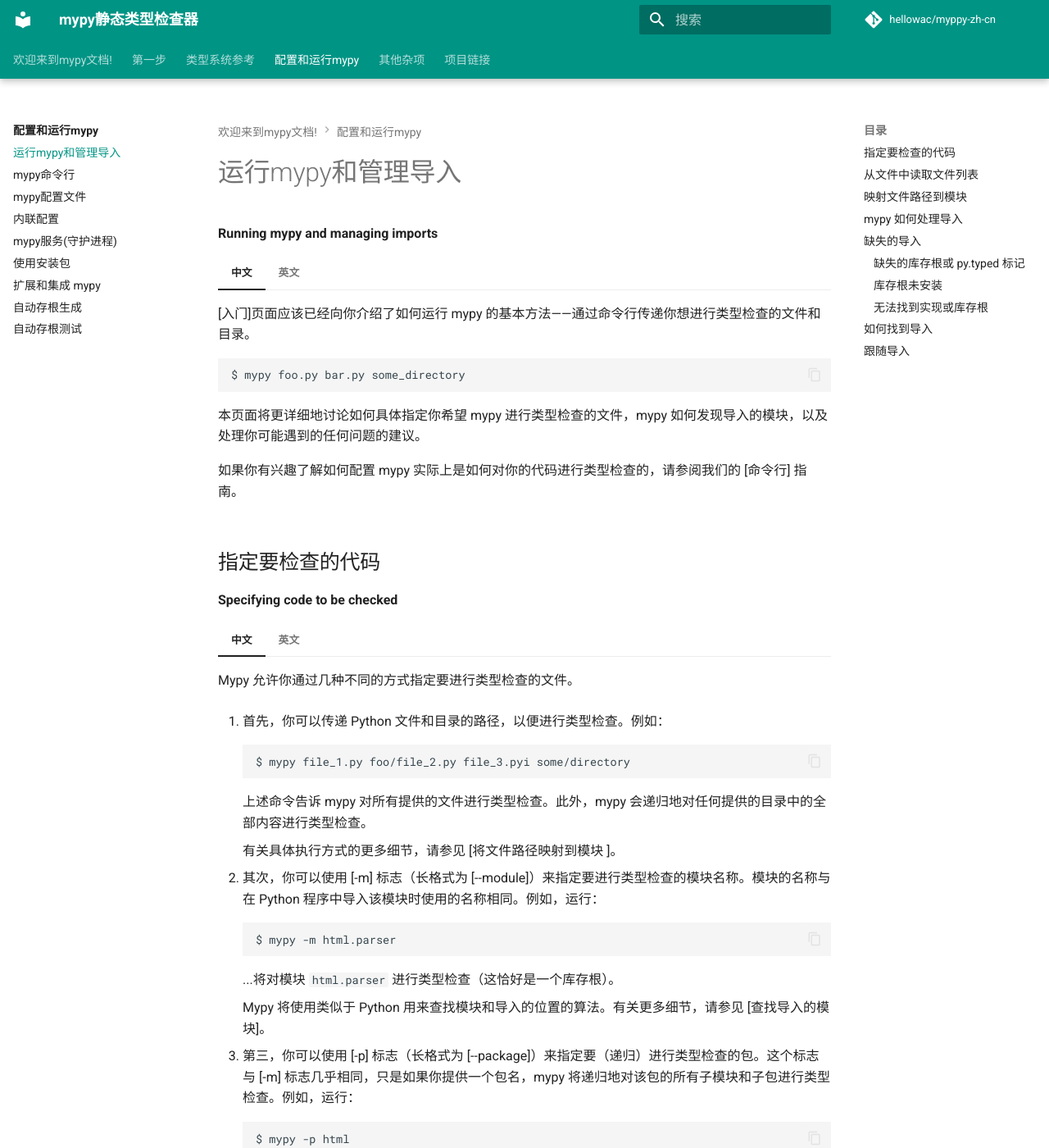
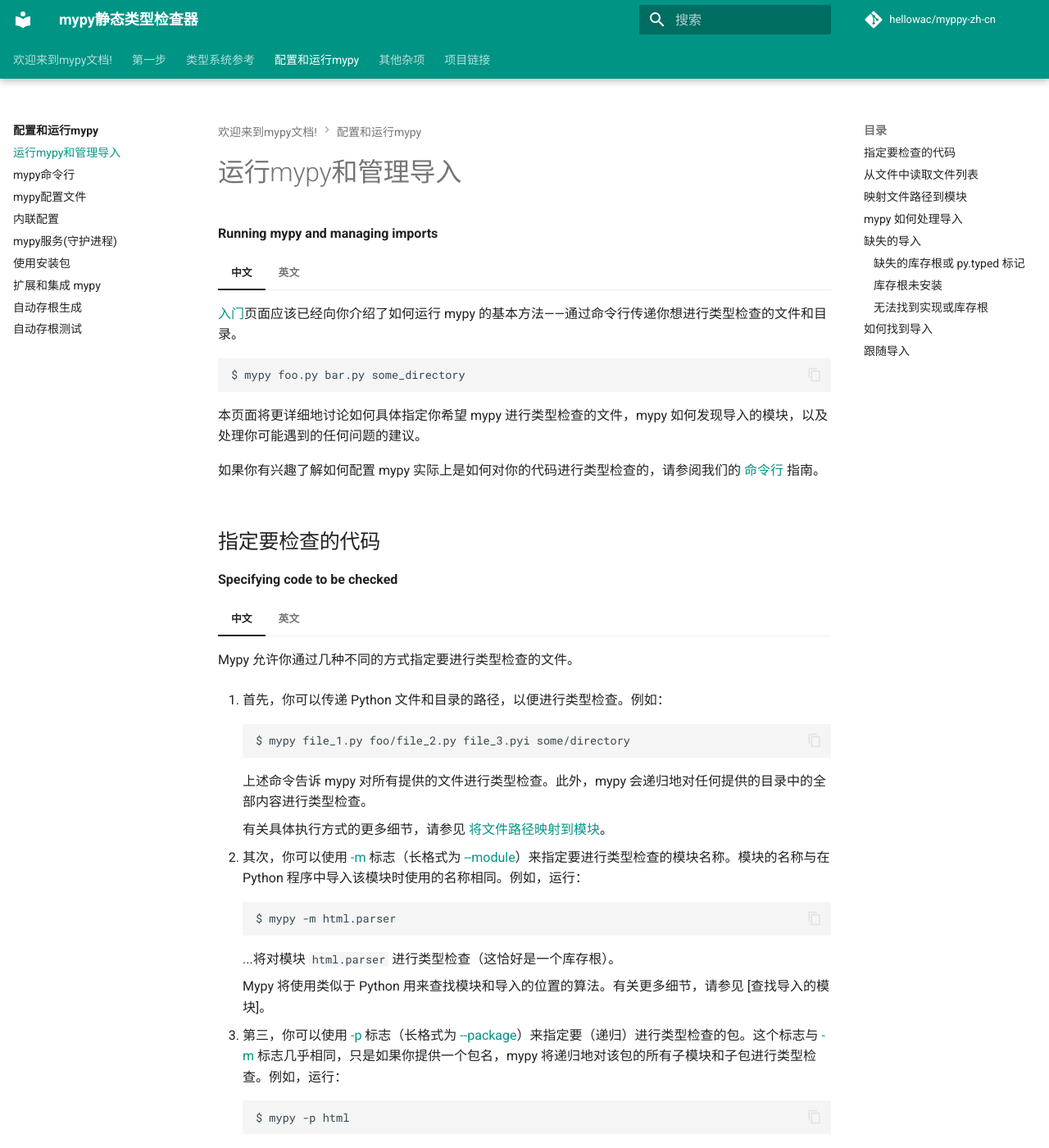
Before and after one commit to hellowac/mypy-zh-cn-old, an MkDocs documentation site: the page built from docs/mypy_conf/running_mypy.md, in a window 1280 px wide and 1400 px high. Shown: the whole window at 82% size. Built offline with MkDocs 1.6.1 and Material for MkDocs 9.7.7, drawn with Linux system fonts in a browser that asks for light colours; comment, search, counter and statistics services are not loaded; the version menu is left out; some of the changed lines change nothing that is shown; some of the changed text lies outside the part shown.

Commit message:
update:更新索引

````diff
--- a/docs/mypy_conf/running_mypy.md
+++ b/docs/mypy_conf/running_mypy.md
@@ -4,7 +4,7 @@
 
 === "中文"
 
-    [入门]页面应该已经向你介绍了如何运行 mypy 的基本方法——通过命令行传递你想进行类型检查的文件和目录。
+    [入门](../mypy/index.md)页面应该已经向你介绍了如何运行 mypy 的基本方法——通过命令行传递你想进行类型检查的文件和目录。
 
     ```shell
     $ mypy foo.py bar.py some_directory
@@ -12,11 +12,11 @@
 
     本页面将更详细地讨论如何具体指定你希望 mypy 进行类型检查的文件，mypy 如何发现导入的模块，以及处理你可能遇到的任何问题的建议。
 
-    如果你有兴趣了解如何配置 mypy 实际上是如何对你的代码进行类型检查的，请参阅我们的 [命令行] 指南。
+    如果你有兴趣了解如何配置 mypy 实际上是如何对你的代码进行类型检查的，请参阅我们的 [命令行](./command_line.md) 指南。
 
 === "英文"
 
-    The [getting-started] page should have already introduced you to the basics of how to run mypy -- pass in the files and directories you want to type check via the command line
+    The [getting-started](../mypy/index.md) page should have already introduced you to the basics of how to run mypy -- pass in the files and directories you want to type check via the command line
 
     ```shell
     $ mypy foo.py bar.py some_directory
@@ -24,7 +24,7 @@
 
     This page discusses in more detail how exactly to specify what files you want mypy to type check, how mypy discovers imported modules, and recommendations on how to handle any issues you may encounter along the way.
 
-    If you are interested in learning about how to configure the actual way mypy type checks your code, see our [command-line] guide.
+    If you are interested in learning about how to configure the actual way mypy type checks your code, see our [command-line](./command_line.md) guide.
 
 ## 指定要检查的代码
 
@@ -42,9 +42,9 @@
 
         上述命令告诉 mypy 对所有提供的文件进行类型检查。此外，mypy 会递归地对任何提供的目录中的全部内容进行类型检查。
 
-        有关具体执行方式的更多细节，请参见 [将文件路径映射到模块 <mapping-paths-to-modules>]。
+        有关具体执行方式的更多细节，请参见 [将文件路径映射到模块](#映射文件路径到模块)。
 
-    2. 其次，你可以使用 [-m] 标志（长格式为 [--module]）来指定要进行类型检查的模块名称。模块的名称与在 Python 程序中导入该模块时使用的名称相同。例如，运行：
+    2. 其次，你可以使用 [-m](./command_line.md#m) 标志（长格式为 [--module](./command_line.md#m)）来指定要进行类型检查的模块名称。模块的名称与在 Python 程序中导入该模块时使用的名称相同。例如，运行：
 
         ```shell
         $ mypy -m html.parser
@@ -54,13 +54,13 @@
 
         Mypy 将使用类似于 Python 用来查找模块和导入的位置的算法。有关更多细节，请参见 [查找导入的模块]。
 
-    3. 第三，你可以使用 [-p] 标志（长格式为 [--package]）来指定要（递归）进行类型检查的包。这个标志与 [-m] 标志几乎相同，只是如果你提供一个包名，mypy 将递归地对该包的所有子模块和子包进行类型检查。例如，运行：
+    3. 第三，你可以使用 [-p](./command_line.md#p) 标志（长格式为 [--package](./command_line.md#p)）来指定要（递归）进行类型检查的包。这个标志与 [-m](./command_line.md#m) 标志几乎相同，只是如果你提供一个包名，mypy 将递归地对该包的所有子模块和子包进行类型检查。例如，运行：
 
         ```shell
         $ mypy -p html
         ```
 
-        ...将对整个 ``html`` 包（库存根）进行类型检查。相比之下，如果使用 [-m] 标志，mypy 只会对 ``html`` 的 ``__init__.py`` 文件及其导入的内容进行类型检查。
+        ...将对整个 ``html`` 包（库存根）进行类型检查。相比之下，如果使用 [-m](./command_line.md#m) 标志，mypy 只会对 ``html`` 的 ``__init__.py`` 文件及其导入的内容进行类型检查。
 
         请注意，我们可以在命令行上指定多个包和模块。例如：
 
@@ -68,7 +68,7 @@
         $ mypy --package p.a --package p.b --module c
         ```
 
-    4. 第四，你还可以通过使用 [-c] 标志（长格式为 [--command]）直接对小的字符串进行类型检查。例如：
+    4. 第四，你还可以通过使用 [-c](./command_line.md#c) 标志（长格式为 [--command](./command_line.md#c)）直接对小的字符串进行类型检查。例如：
 
         ```shell
         $ mypy -c 'x = [1, 2]; print(x())'
@@ -90,9 +90,9 @@
 
         The above command tells mypy it should type check all of the provided files together. In addition, mypy will recursively type check the entire contents of any provided directories.
 
-        For more details about how exactly this is done, see [Mapping file paths to modules <mapping-paths-to-modules>].
+        For more details about how exactly this is done, see [Mapping file paths to modules](#映射文件路径到模块).
 
-    2.  Second, you can use the [-m] flag (long form: [--module]) to specify a module name to be type checked. The name of a module is identical to the name you would use to import that module within a Python program. For example, running
+    2.  Second, you can use the [-m](./command_line.md#m) flag (long form: [--module](./command_line.md#m)) to specify a module name to be type checked. The name of a module is identical to the name you would use to import that module within a Python program. For example, running
 
         ```shell
         $ mypy -m html.parser
@@ -102,13 +102,13 @@
 
         Mypy will use an algorithm very similar to the one Python uses to find where modules and imports are located on the file system. For more details, see [finding-imports].
 
-    3.  Third, you can use the [-p] (long form: [--package]) flag to specify a package to be (recursively) type checked. This flag is almost identical to the [-m] flag except that if you give it a package name, mypy will recursively type check all submodules and subpackages of that package. For example, running
+    3.  Third, you can use the [-p] (long form: [--package]) flag to specify a package to be (recursively) type checked. This flag is almost identical to the [-m](./command_line.md#m) flag except that if you give it a package name, mypy will recursively type check all submodules and subpackages of that package. For example, running
 
         ```shell
         $ mypy -p html
         ```
 
-        ...will type check the entire ``html`` package (of library stubs). In contrast, if we had used the [-m] flag, mypy would have type checked just ``html``'s ``__init__.py`` file and anything imported from there.
+        ...will type check the entire ``html`` package (of library stubs). In contrast, if we had used the [-m](./command_line.md#m) flag, mypy would have type checked just ``html``'s ``__init__.py`` file and anything imported from there.
 
         Note that we can specify multiple packages and modules on the command line. For example
 
````
